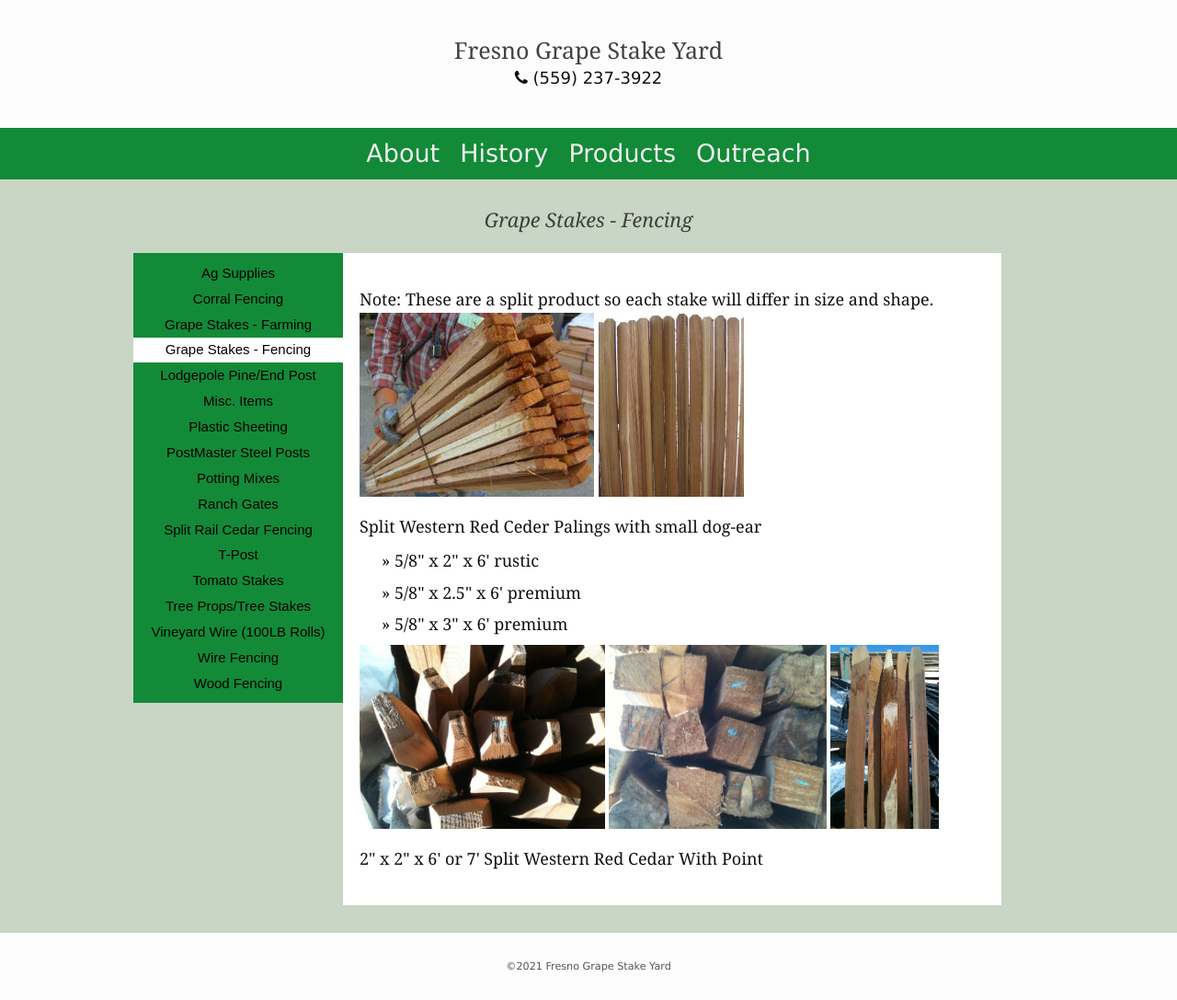
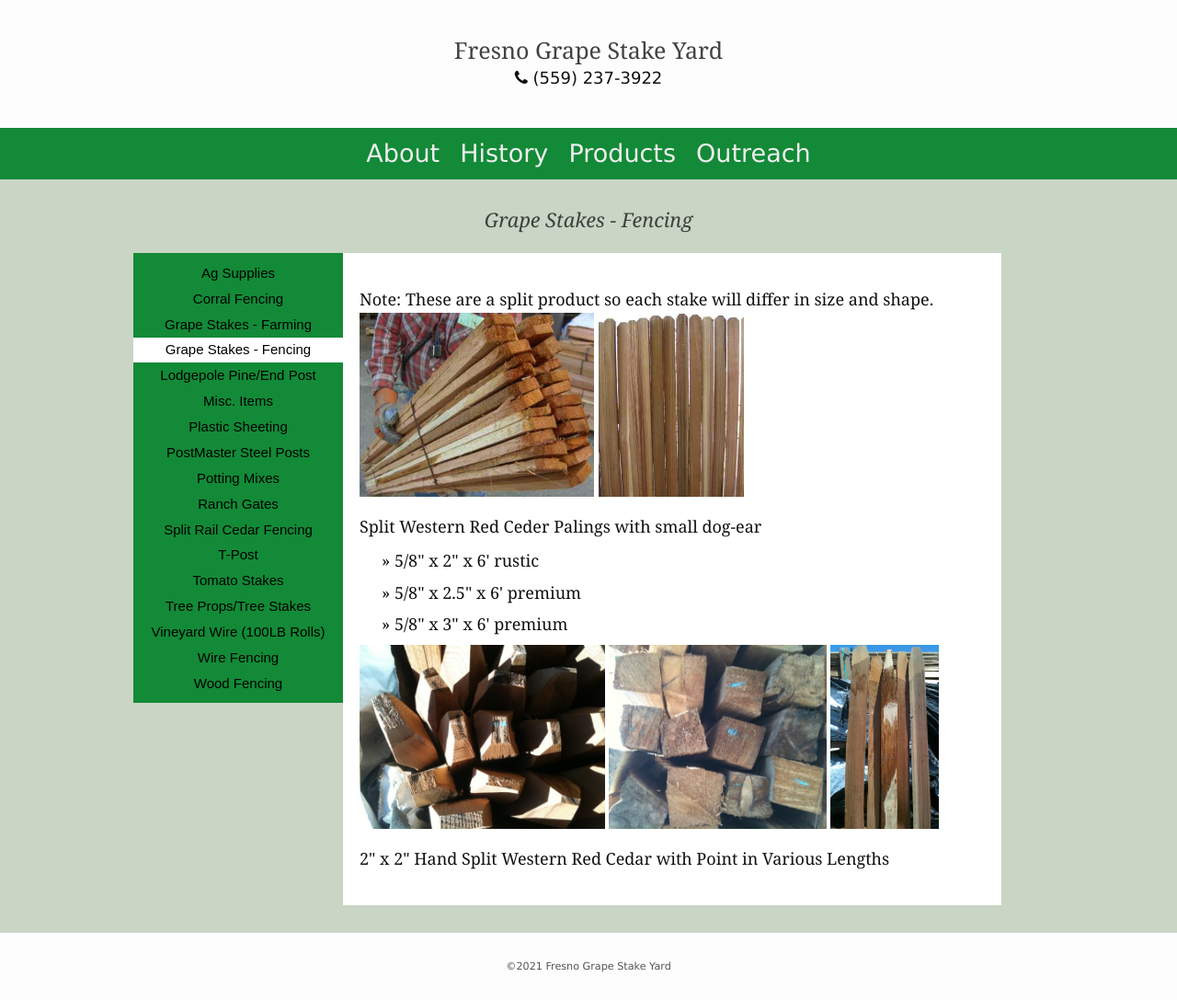
Before and after one commit to fresnograpestakeyard/fresnograpestakeyard.github.io, a Jekyll site: the page built from _pages/grape_stakes_fencing.md, in a window 1280 px wide. Shown: the whole page at 92% size. Built offline with Jekyll 4.4.1, drawn with Linux system fonts in a browser that asks for light colours; nearby versions of some CDN libraries.

Commit message:
change 2x2 description

```diff
--- a/_pages/grape_stakes_fencing.md
+++ b/_pages/grape_stakes_fencing.md
@@ -47,5 +47,5 @@ group: products
 </a>
 
 <p>
-    2" x 2" x 6' or 7' Split Western Red Cedar With Point
+    2" x 2" Hand Split Western Red Cedar with Point in Various Lengths
 </p>
```
